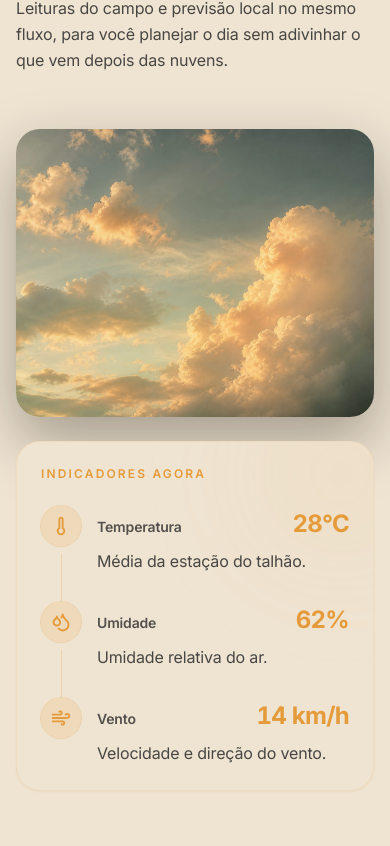
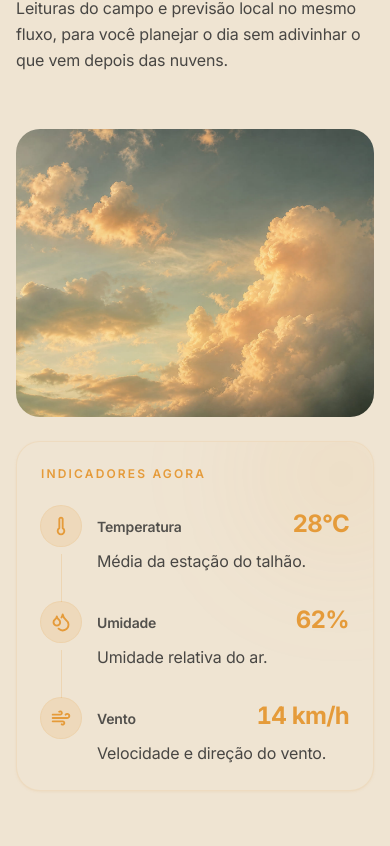
Before and after one commit to juspanopoulos/TerraNova, a React (Vite) app in the folder frontend/: page / in a window 390 px wide. Shown: the part 2098-2944 px from the top of the page. Built offline with nearby package versions, Linux system fonts and the light colour scheme; what @react-pdf/renderer would draw is missing.

Commit message:
fix: sombras

```diff
--- a/frontend/src/components/home/HomeClimate.tsx
+++ b/frontend/src/components/home/HomeClimate.tsx
@@ -45,7 +45,7 @@ export function HomeClimate() {
         >
           <figure
             data-home-item
-            className={`${styles.imageFrame} relative min-h-72 overflow-hidden rounded-3xl lg:col-span-5 lg:min-h-full`}
+            className="relative min-h-72 overflow-hidden rounded-3xl lg:col-span-5 lg:min-h-full"
           >
             <img
               src={cloudsImg}
--- a/frontend/src/components/home/HomeWater.tsx
+++ b/frontend/src/components/home/HomeWater.tsx
@@ -45,7 +45,7 @@ export function HomeWater() {
         >
           <figure
             data-home-item
-            className={`${styles.imageFrame} relative min-h-72 overflow-hidden rounded-3xl lg:col-span-5 lg:min-h-full`}
+            className="relative min-h-72 overflow-hidden rounded-3xl lg:col-span-5 lg:min-h-full"
           >
             <img
               src={irrigacaoImg}
--- a/frontend/src/styles/modules/home.module.css
+++ b/frontend/src/styles/modules/home.module.css
@@ -362,12 +362,6 @@
   text-shadow: 0 0 40px rgba(63, 107, 75, 0.35);
 }
 
-.imageFrame {
-  box-shadow:
-    0 24px 60px rgba(26, 19, 13, 0.35),
-    0 0 0 1px rgba(239, 228, 210, 0.08);
-}
-
 .cardLift {
   transition:
     transform 0.35s cubic-bezier(0.22, 1, 0.36, 1),
```
